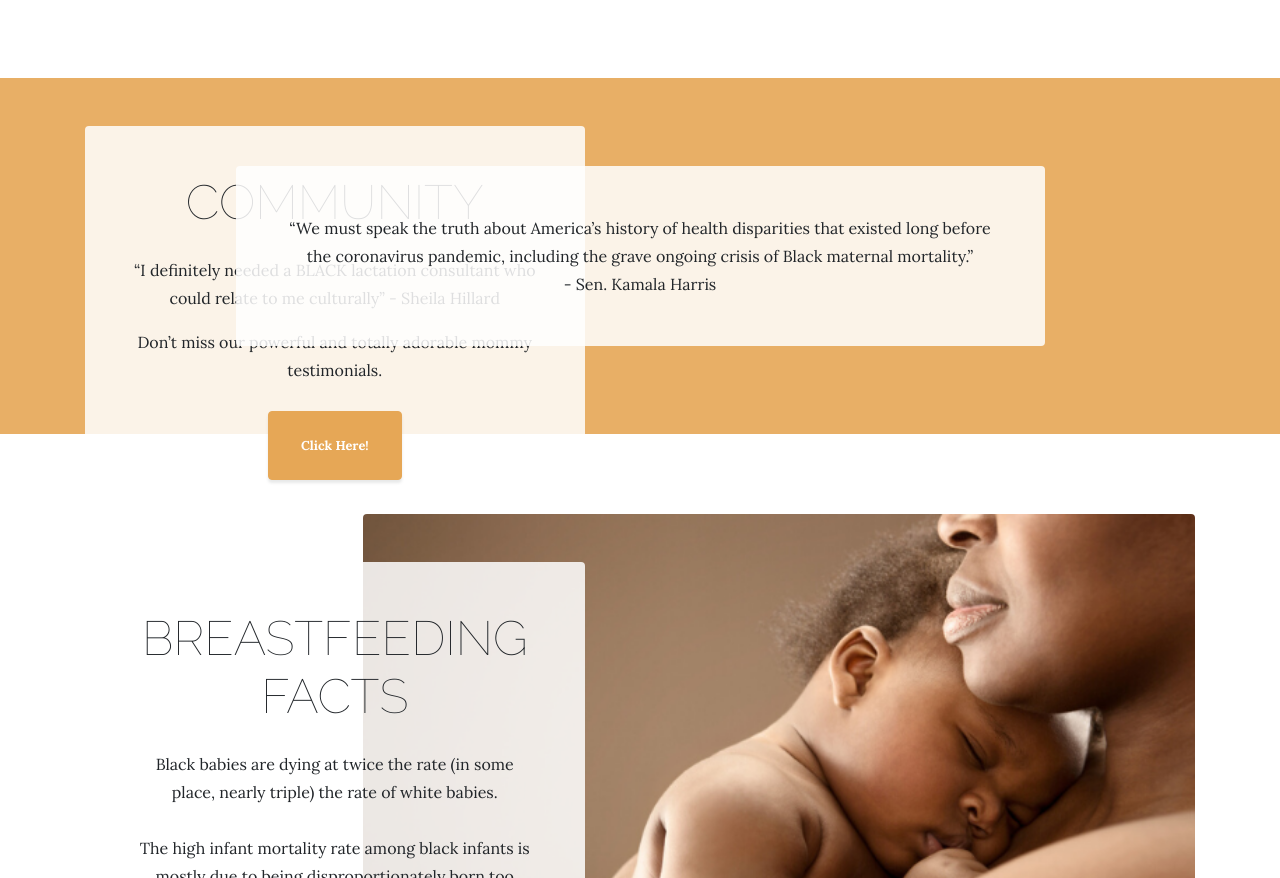
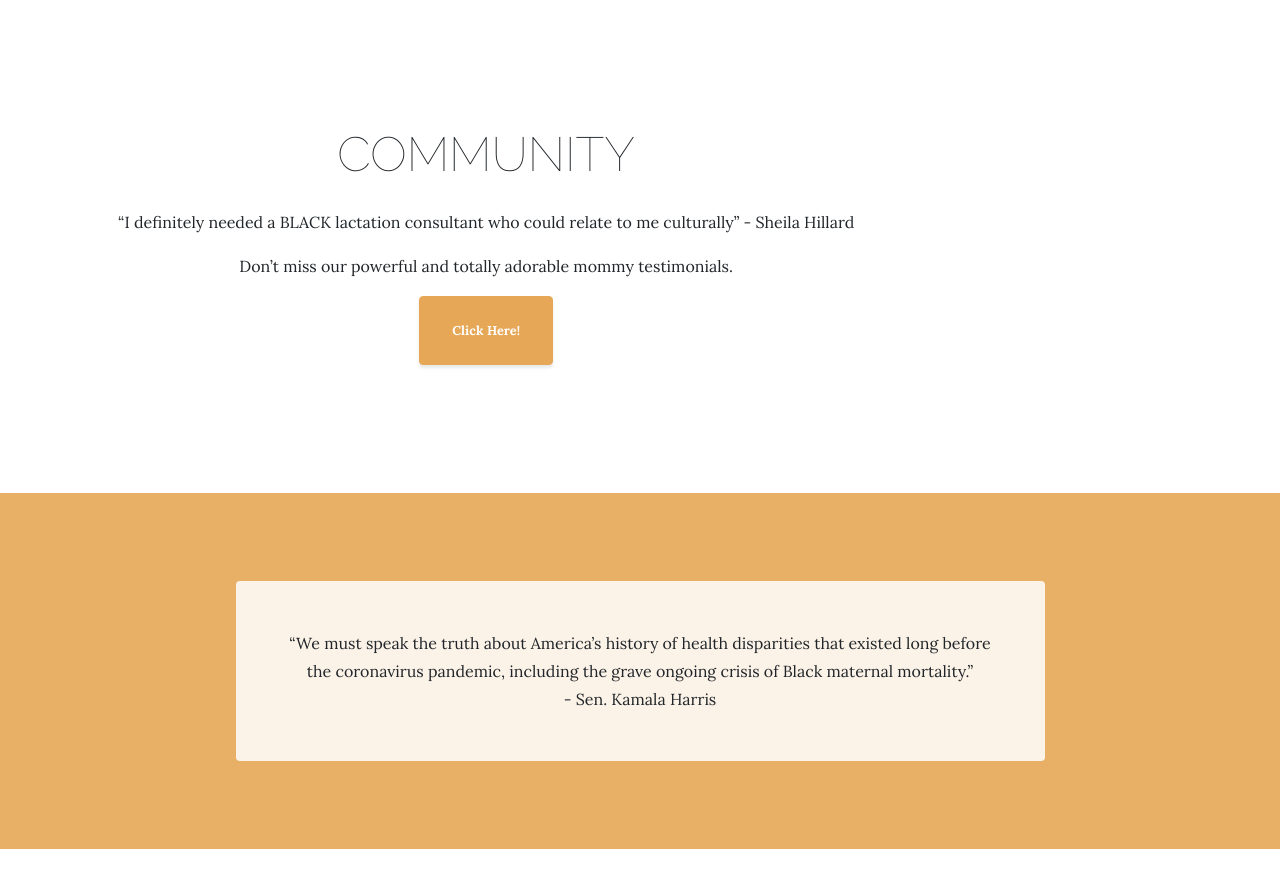
Before and after one commit to eeckey/Golden-Journey-Empowerment, a website: page index.html in a window 1280 px wide. Shown: the part 1224-2102 px from the top of the page. Drawn offline with Linux system fonts and the light colour scheme.

Commit message:
Update index.html

```diff
--- a/index.html
+++ b/index.html
@@ -72,7 +72,7 @@
 
   <section class="page-section clearfix">
     <div class="container">
-      <div class="intro">
+      <div class="row">
         <div class="intro-text left-0 text-center bg-faded p-5 rounded">
           <h2 class="section-heading mb-4">
             <span class="section-heading-lower">Community</span>
```
